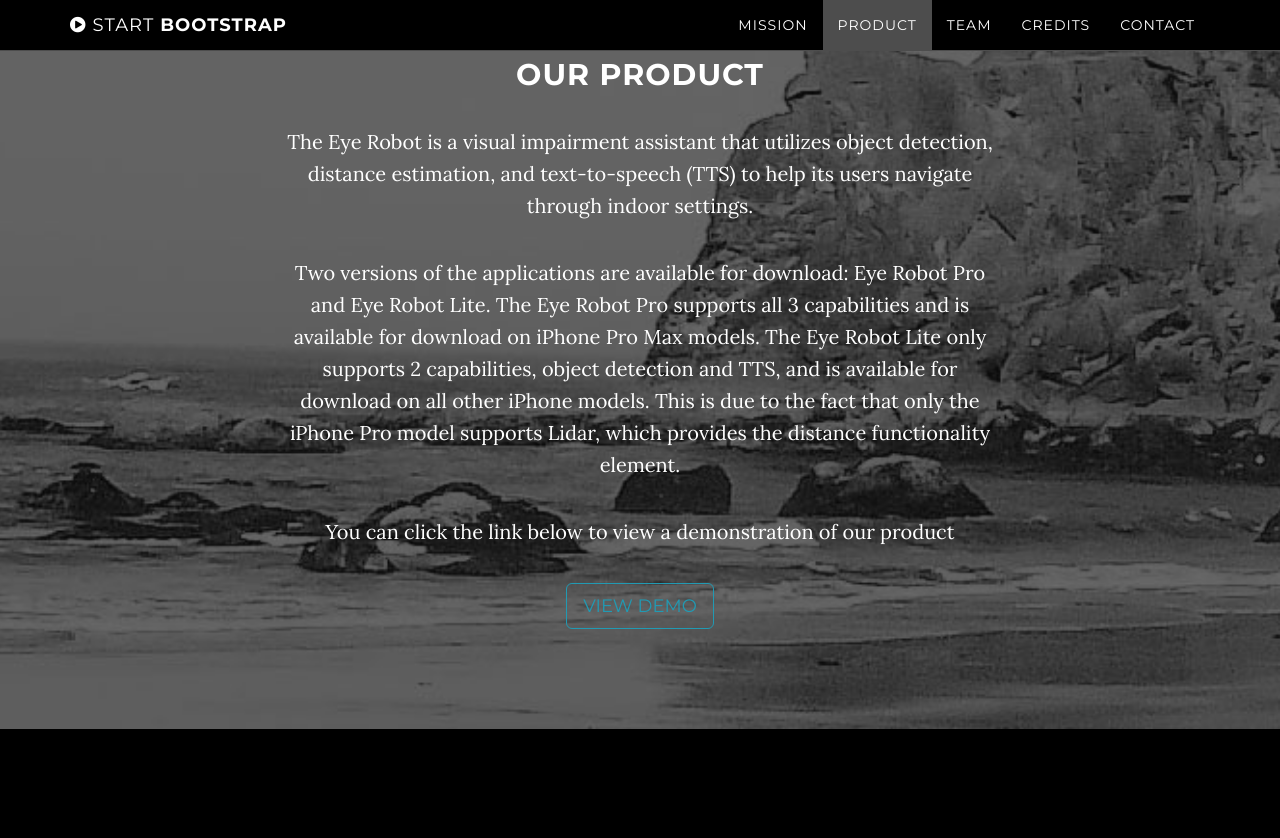
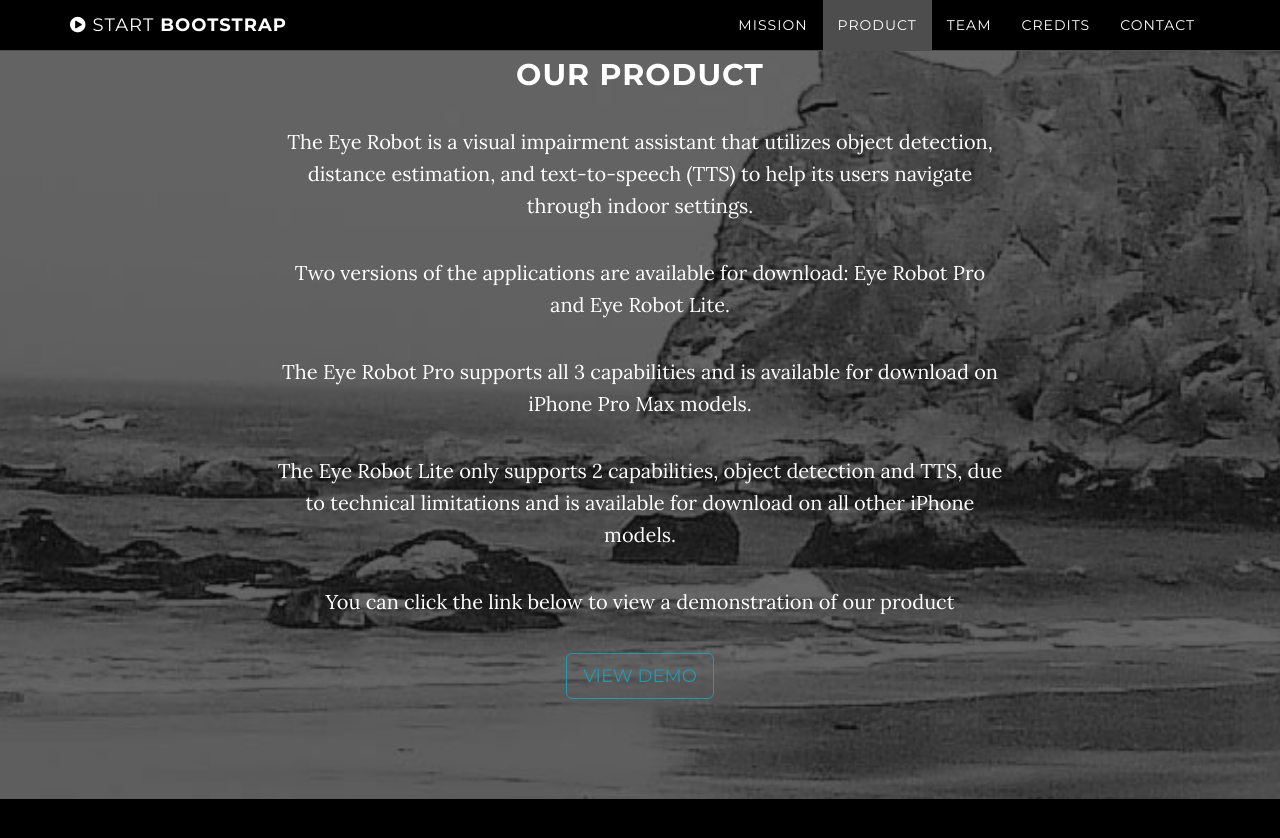
Before and after one commit to snarain677/agency-capstone-website, a Jekyll site: the page built from index.html, in a window 1280 px wide and 900 px high, scrolled down 1654 px. Shown: the top 838 px of the window. Built offline with Jekyll 4.4.1, drawn with Linux system fonts in a browser that asks for light colours.

Commit message:
Updated product page readability

```diff
--- a/_includes/download.html
+++ b/_includes/download.html
@@ -5,7 +5,9 @@
                 <div class="col-lg-8 col-lg-offset-2">
                     <h2>Our Product</h2>
 		    <p>The Eye Robot is a visual impairment assistant that utilizes object detection, distance estimation, and text-to-speech (TTS) to help its users navigate through indoor settings.</p>
-		    <p> Two versions of the applications are available for download: Eye Robot Pro and Eye Robot Lite. The Eye Robot Pro supports all 3 capabilities and is available for download on iPhone Pro Max models. The Eye Robot Lite only supports 2 capabilities, object detection and TTS, and is available for download on all other iPhone models. This is due to the fact that only the iPhone Pro model supports Lidar, which provides the distance functionality element.</p>
+		    <p> Two versions of the applications are available for download: Eye Robot Pro and Eye Robot Lite.</p>
+		    <p> The Eye Robot Pro supports all 3 capabilities and is available for download on iPhone Pro Max models. </p>
+		    <p> The Eye Robot Lite only supports 2 capabilities, object detection and TTS, due to technical limitations and is available for download on all other iPhone models.</p>
 		    <p>You can click the link below to view a demonstration of our product</p>
                     <a href="http://startbootstrap.com/template-overviews/grayscale/" class="btn btn-default btn-lg">View Demo</a>
                 </div>
```
